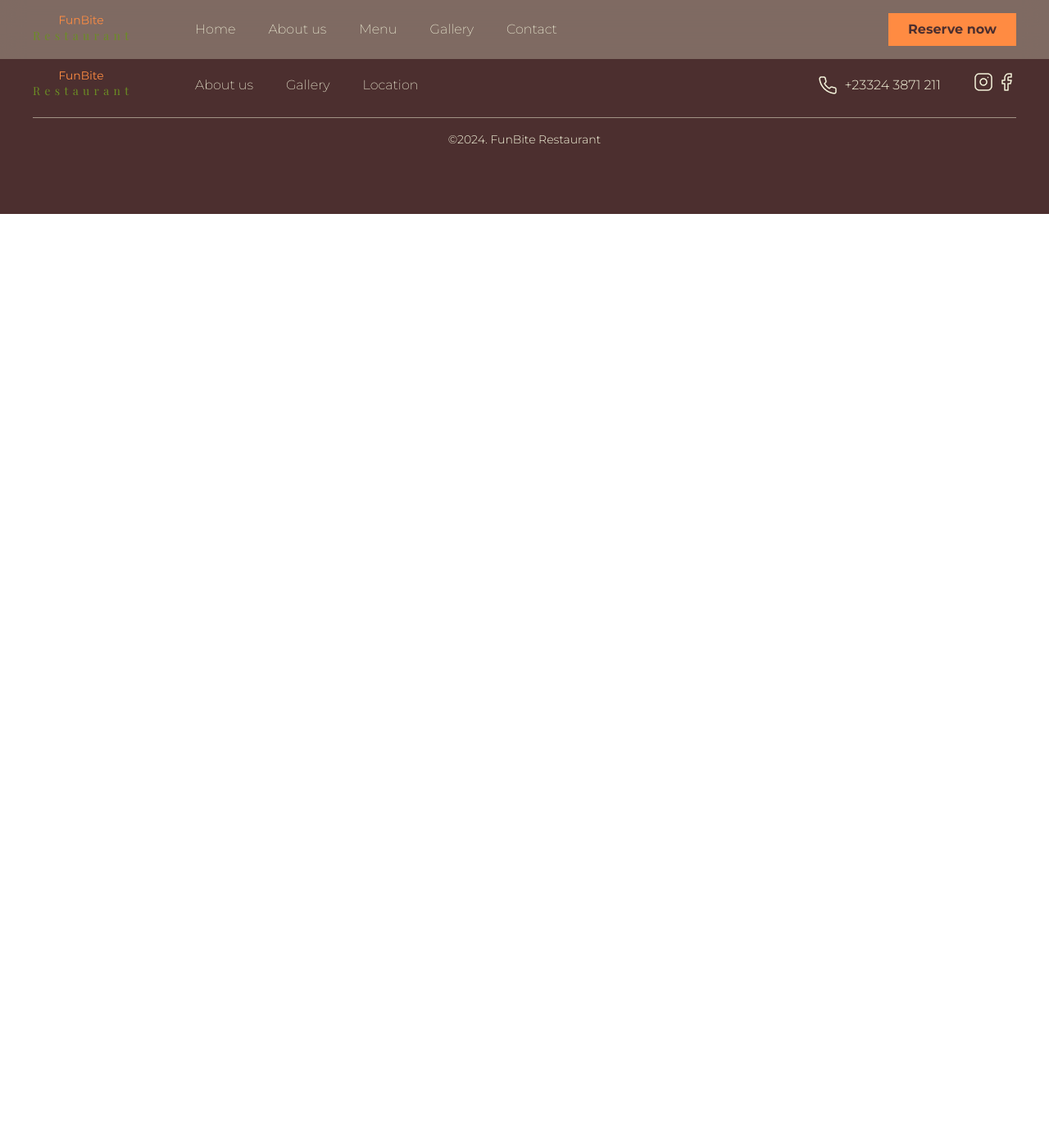
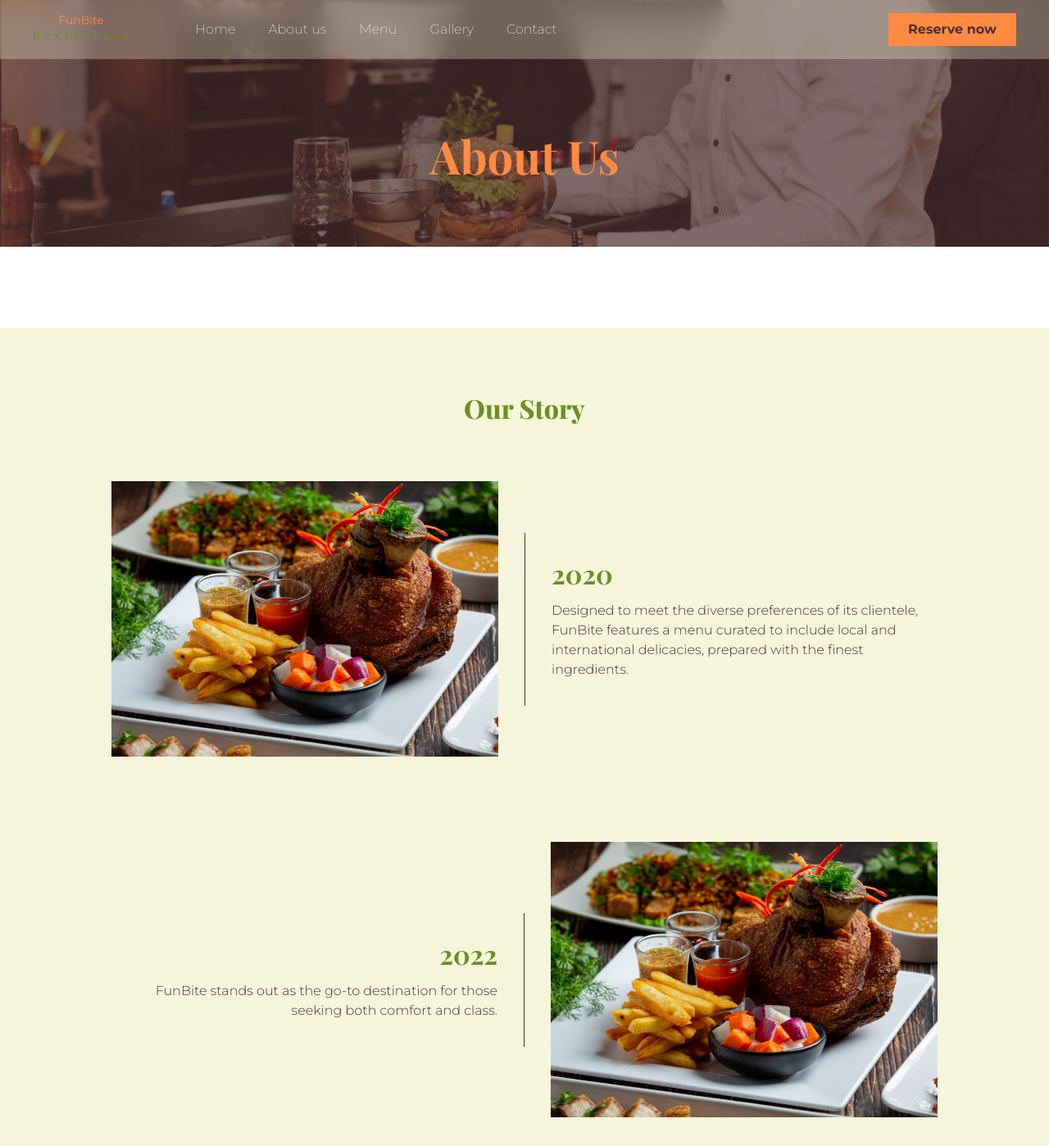
Before and after one commit to Vanfield-lab/vanfield-lab.github.io, a plain HTML site: page aboutus.html in a window 1280 px wide. Shown: the top 1398 px of the page at 82% size. Before the commit the page ends 800 px from the top, so only its background shows below. Drawn offline with nearby package versions, Linux system fonts and the light colour scheme; a web font is replaced by a local one.

Commit message:
updates to about us and menu pages

```diff
--- a/aboutus.html
+++ b/aboutus.html
@@ -33,6 +33,95 @@
             </nav>
         </div>
     </header>
+
+    <div class="hero-section other-pages-hero">
+        <img class="image-header" src="images/aboutus header.png" alt="header">
+
+        <div class="content other-pages-content">
+            <h1 class="ff-serif-heading fs-700 text-orange">About Us</h1>
+        </div>
+
+    </div>
+
+    <section class="bg-beige">
+        <div class="container sections row">
+            <div class="flex"><h2 class="ff-serif-heading text-green fs-600" style="font-weight: 800;">Our Story</h2></div>
+            <div class="flex history">
+                <img src="images/menu.png" alt="">
+                <div class="flex history-items">
+                    <h2 class="text-green ff-serif-heading fs-600" style="font-weight: 700; padding-bottom: 0.5rem;">2020</h2>
+                    <p class="fs-400">Designed to meet the diverse preferences of its clientele, FunBite features a menu curated to include local and international delicacies, prepared with the finest ingredients.</p>
+                </div>
+            </div>
+
+            <div class="flex history">
+
+                <div class="flex history-items-middle">
+                    <h2 class="text-green ff-serif-heading fs-600" style="font-weight: 700; padding-bottom: 0.5rem;">2022</h2>
+                    <p class="fs-400">FunBite stands out as the go-to destination for those seeking both comfort and class.</p>
+                </div>
+                <img src="images/menu.png" alt="">
+            </div>
+
+            <div class="flex history">
+                <img src="images/menu.png" alt="">
+                <div class="flex history-items">
+                    <h2 class="text-green ff-serif-heading fs-600" style="font-weight: 700; padding-bottom: 0.5rem;">2024</h2>
+                    <p class="fs-400">With a focus on delivering a seamless blend of quality, convenience, and affordability, FunBite provides an inviting space where patrons can enjoy exceptional cuisine, outstanding service, and a relaxed ambiance.</p>
+                </div>
+            </div>
+
+
+        </div>
+    </section>
+
+    <section class="bg-white">
+        <div class="container sections flex">
+            <div class="flex"><h2 class="ff-serif-heading text-green fs-600" style="font-weight: 800;">Our Team</h2></div>
+            <div class="flex feature-container row">
+                <div class="flex feature">
+                    <img src="images/ceo.png" alt="ceo">
+                    <div>
+                        <h3 class="ff-serif-text fs-500" style="font-weight: 700; padding-bottom: 0.5rem;">Abena Korkor</h3>
+                        <p class="fs-400">CEO</p>
+                    </div>
+
+                </div>
+
+                <div class="flex feature">
+                    <img src="images/coo.png" alt="ceo">
+                    <div>
+                        <h3 class="ff-serif-text fs-500" style="font-weight: 700; padding-bottom: 0.5rem;">Nana Yaw Boateng</h3>
+                        <p class="fs-400">COO</p>
+                    </div>
+
+                </div>
+
+                <div class="flex feature">
+                    <img src="images/cto.png" alt="ceo">
+                    <div>
+                        <h3 class="ff-serif-text fs-500" style="font-weight: 700; padding-bottom: 0.5rem;">Akuffo Siaw</h3>
+                        <p class="fs-400">CTO</p>
+                    </div>
+
+                </div>
+
+                <div class="flex feature">
+                    <img src="images/chef.png" alt="ceo">
+                    <div>
+                        <h3 class="ff-serif-text fs-500" style="font-weight: 700; padding-bottom: 0.5rem;">Tutu Yiadom</h3>
+                        <p class="fs-400">Chief Chef</p>
+                    </div>
+
+                </div>
+
+
+
+
+
+            </div>
+        </div>
+    </section>
 
     <footer class="bg-brown footer">
         <div class="container flex footer-wrapper">
--- a/style.css
+++ b/style.css
@@ -380,3 +380,49 @@ picture{
 .copyright{
   justify-content: center;
 }
+.other-pages-hero{
+  height: 400px;
+}
+.other-pages-content{
+  align-items: center;
+}
+.image-header{
+  z-index: 2;
+  position: absolute;
+  top: 0;
+  left: 0;
+  width: 100%;
+}
+.history{
+  gap: 0;
+  justify-content: center;
+  align-items: center;
+  padding-inline: 4rem
+}
+.history img{
+  padding: 2rem;
+  width: 50%;
+  height: 400px;
+}
+
+.history-items{
+  padding: 2rem;
+  gap: 0.5rem;
+  width: 50%;
+  flex-direction: column;
+  align-items: flex-start;
+  border-left: solid 1px hsl(var(--clr-brown));
+
+}
+.history-items-middle{
+  padding: 2rem;
+  gap: 0.5rem;
+  width: 50%;
+  flex-direction: column;
+  align-items: flex-end;
+  border-right: solid 1px hsl(var(--clr-brown));
+
+}
+.history-items-middle p{
+  text-align: right;
+}
```
Also changed, not shown: index.html (+1 -1 lines), menu.html (+15 -0 lines), images/aboutus header.png (added), images/ceo.png (added), images/chef.png (added), images/coo.png (added), images/cto.png (added), images/menu header.png (added), 1 other file. Lines whose indentation alone changed are shown as unchanged.
